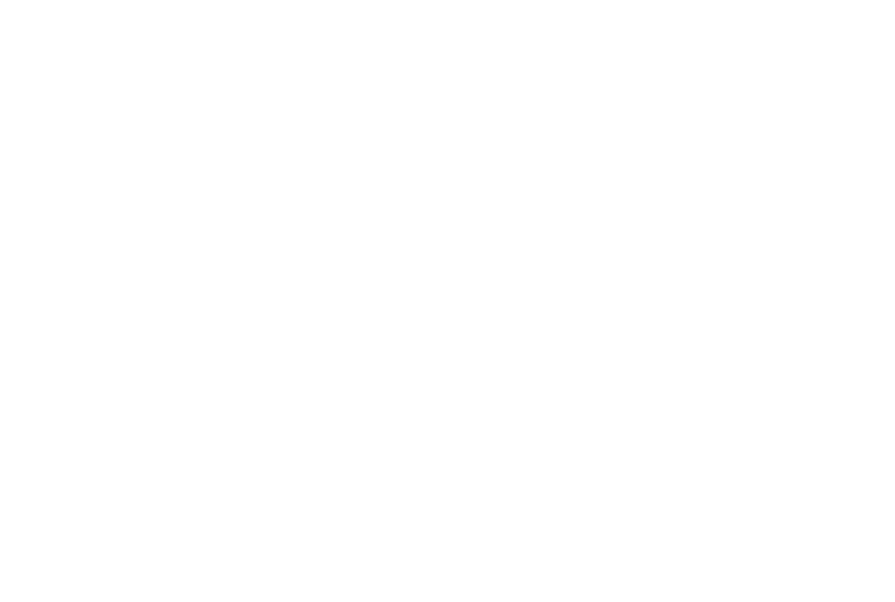
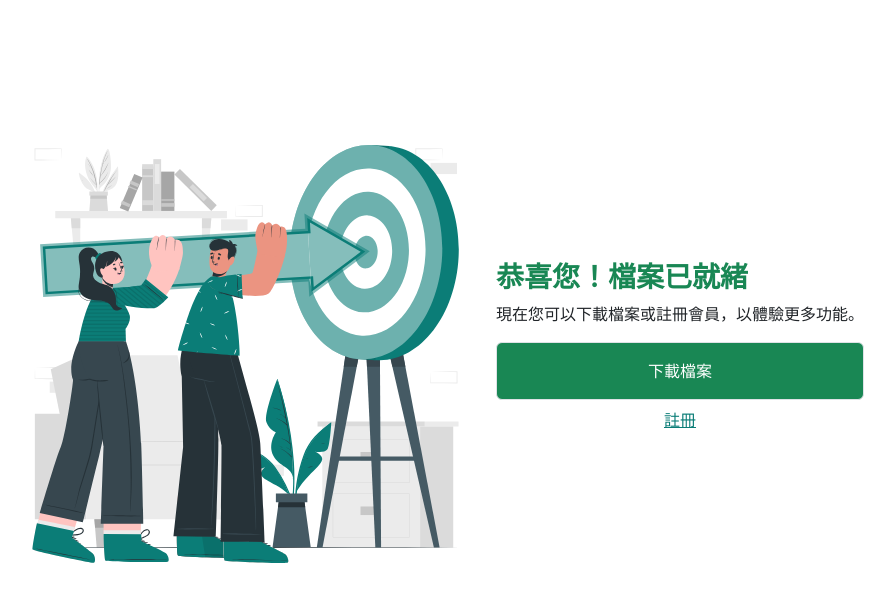
Before and after one commit to autum55853/VueDotted, a Vue app: page /#/complete in a window 1280 px wide. Before the commit this address had no page. Shown: the top 602 px of the page, without its empty margins (260-1155 px from the left). Built offline with nearby package versions, Linux system fonts and the light colour scheme; a web font is replaced by a local one; what vue3-pdfjs would draw is missing.

Commit message:
add complete page

```diff
--- a/src/components/FrontNavbar.vue
+++ b/src/components/FrontNavbar.vue
@@ -16,6 +16,9 @@
             <RouterLink to="regist" class="btnText fs-6 px-3 clearDecoration"
               >註冊</RouterLink
             >
+          </button>
+          <button type="button">
+            <router-link to="complete"> 完成簽署 </router-link>
           </button>
         </div>
       </div>
--- a/src/router/index.js
+++ b/src/router/index.js
@@ -22,6 +22,11 @@
       path: "/regist",
       name: "regist",
       component: () => import("../views/RegistView.vue"),
+    },
+    {
+      path: "/complete",
+      name: "complete",
+      component: () => import("../views/CompleteView.vue"),
     },
     {
       path: "/forgotpassword",
--- /dev/null
+++ b/src/views/CompleteView.vue
@@ -0,0 +1,48 @@
+<template>
+  <div class="completeOuter">
+    <div class="d-flex completeInner">
+      <img src="@/assets/img/SharedGoals.svg" alt="檔案已就緒" />
+      <div class="align-self-center">
+        <h3 class="text-success fw-bold">恭喜您！檔案已就緒</h3>
+        <p>現在您可以下載檔案或註冊會員，以體驗更多功能。</p>
+        <div class="d-flex flex-column">
+          <button
+            type="button"
+            class="btnText textWhite py-3 border rounded bg-success"
+          >
+            下載檔案
+          </button>
+          <button type="button" class="mx-2 p-2 border-0 bg-white">
+            <RouterLink to="regist" class="regist clearDecoration"
+              >註冊</RouterLink
+            >
+          </button>
+        </div>
+      </div>
+    </div>
+  </div>
+</template>
+<script>
+export default {};
+</script>
+<style lang="scss">
+.completeOuter {
+  position: relative;
+  height: 100px;
+}
+.completeInner {
+  position: absolute;
+  top: 100%;
+  left: 20%;
+}
+.btnText:hover {
+  font-weight: bold;
+}
+.regist {
+  color: #0b7d77;
+}
+
+.textWhite {
+  color: white;
+}
+</style>
```
Also changed, not shown: src/assets/img/SharedGoals.svg (renamed from src/assets/img/Shared goals.svg).
